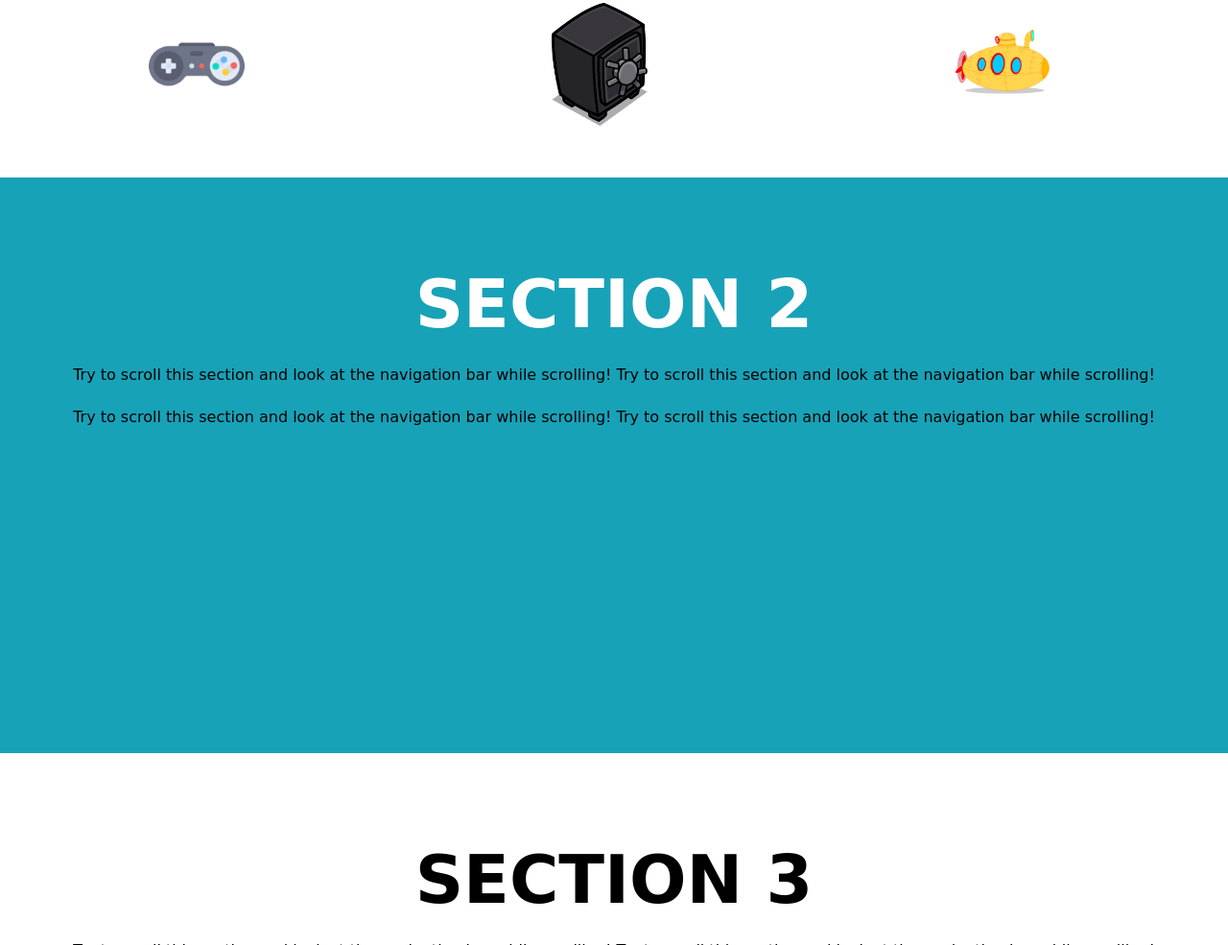
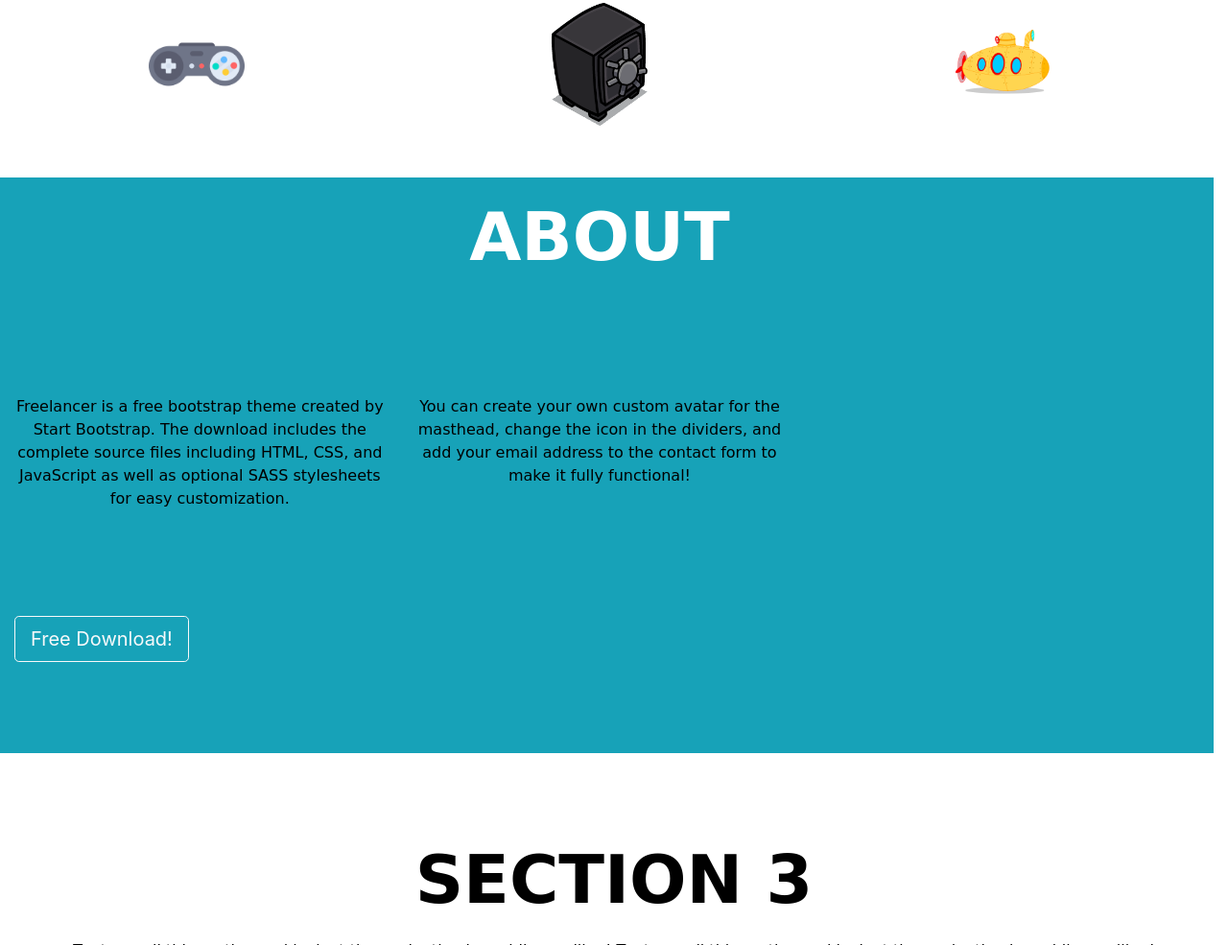
Before and after one commit to Enrique-cl/freelancerPage, a website: page index.html in a window 1280 px wide. Shown: the part 1015-2000 px from the top of the page at 96% size. Drawn offline with nearby package versions, Linux system fonts and the light colour scheme.

Commit message:
se agrego la seccion de aboutal index.html

```diff
--- a/index.html
+++ b/index.html
@@ -230,10 +230,22 @@
 		    </div>
 		</div>
 	</div>
-	<div id="about" class="container-fluid bg-info" style="padding-top:70px;padding-bottom:70px">
-	  <h1>Section 2</h1>
-	  <p>Try to scroll this section and look at the navigation bar while scrolling! Try to scroll this section and look at the navigation bar while scrolling!</p>
-	  <p>Try to scroll this section and look at the navigation bar while scrolling! Try to scroll this section and look at the navigation bar while scrolling!</p>
+	<div id="about" class="row container-fluid bg-info about">
+		<div class="col-12">
+			<h1>about</h1>
+			<a href=""><i class="fa fa-star" aria-hidden="true"></i></a>
+			<a href=""><i class="fa fa-star" aria-hidden="true"></i></a>
+			<a href=""><i class="fa fa-star" aria-hidden="true"></i></a>
+		</div>
+		<div class="col-xs-12 col-sm-12 col-lg-4">
+			<p>Freelancer is a free bootstrap theme created by Start Bootstrap. The download includes the complete source files including HTML, CSS, and JavaScript as well as optional SASS stylesheets for easy customization.</p>
+		</div>
+		<div class="col-xs-12 col-sm-12 col-lg-4">
+			<p>You can create your own custom avatar for the masthead, change the icon in the dividers, and add your email address to the contact form to make it fully functional!</p>
+		</div>
+		<div class="col-xs-12 col-sm-12 col-lg-12">
+			<button class="btn btn-outline-light btn-lg"><a href=""><i class="fa fa-download" aria-hidden="true"></i></a> Free Download!</button>
+		</div>
 	</div>
 	<div id="contact" class="container-fluid bg-link" style="padding-top:70px;padding-bottom:70px">
 	  <h1>Section 3</h1>
```
